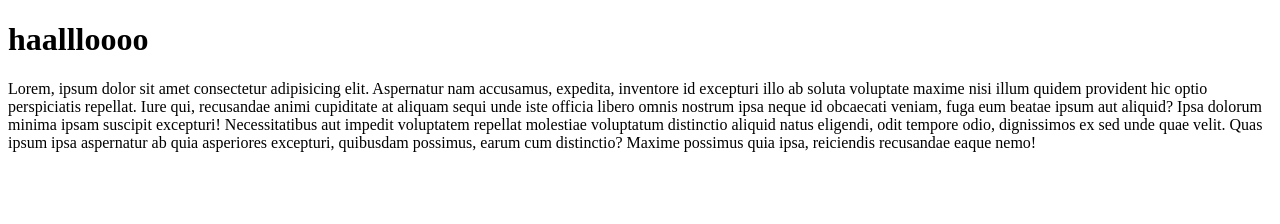
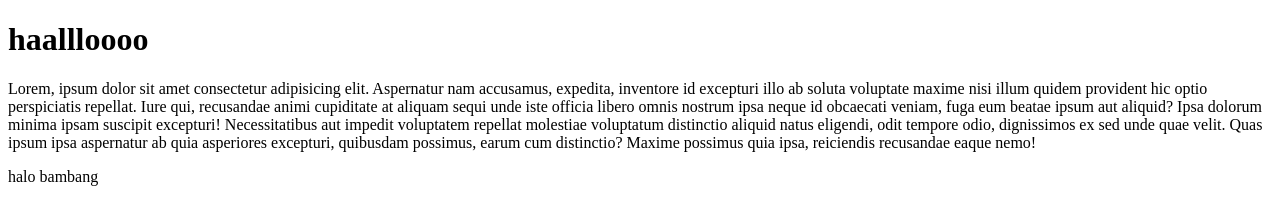
Before and after one commit to Zsannurul/nurulresolusi, a plain HTML site: page index.html in a window 1280 px wide. Drawn offline with Linux system fonts and the light colour scheme.

Commit message:
menambahkan halo p

```diff
--- a/index.html
+++ b/index.html
@@ -8,5 +8,7 @@
 <body>
     <h1>haallloooo</h1>
     <p>Lorem, ipsum dolor sit amet consectetur adipisicing elit. Aspernatur nam accusamus, expedita, inventore id excepturi illo ab soluta voluptate maxime nisi illum quidem provident hic optio perspiciatis repellat. Iure qui, recusandae animi cupiditate at aliquam sequi unde iste officia libero omnis nostrum ipsa neque id obcaecati veniam, fuga eum beatae ipsum aut aliquid? Ipsa dolorum minima ipsam suscipit excepturi! Necessitatibus aut impedit voluptatem repellat molestiae voluptatum distinctio aliquid natus eligendi, odit tempore odio, dignissimos ex sed unde quae velit. Quas ipsum ipsa aspernatur ab quia asperiores excepturi, quibusdam possimus, earum cum distinctio? Maxime possimus quia ipsa, reiciendis recusandae eaque nemo!</p>
+
+    <p> halo bambang</p>
 </body>
 </html>
```
